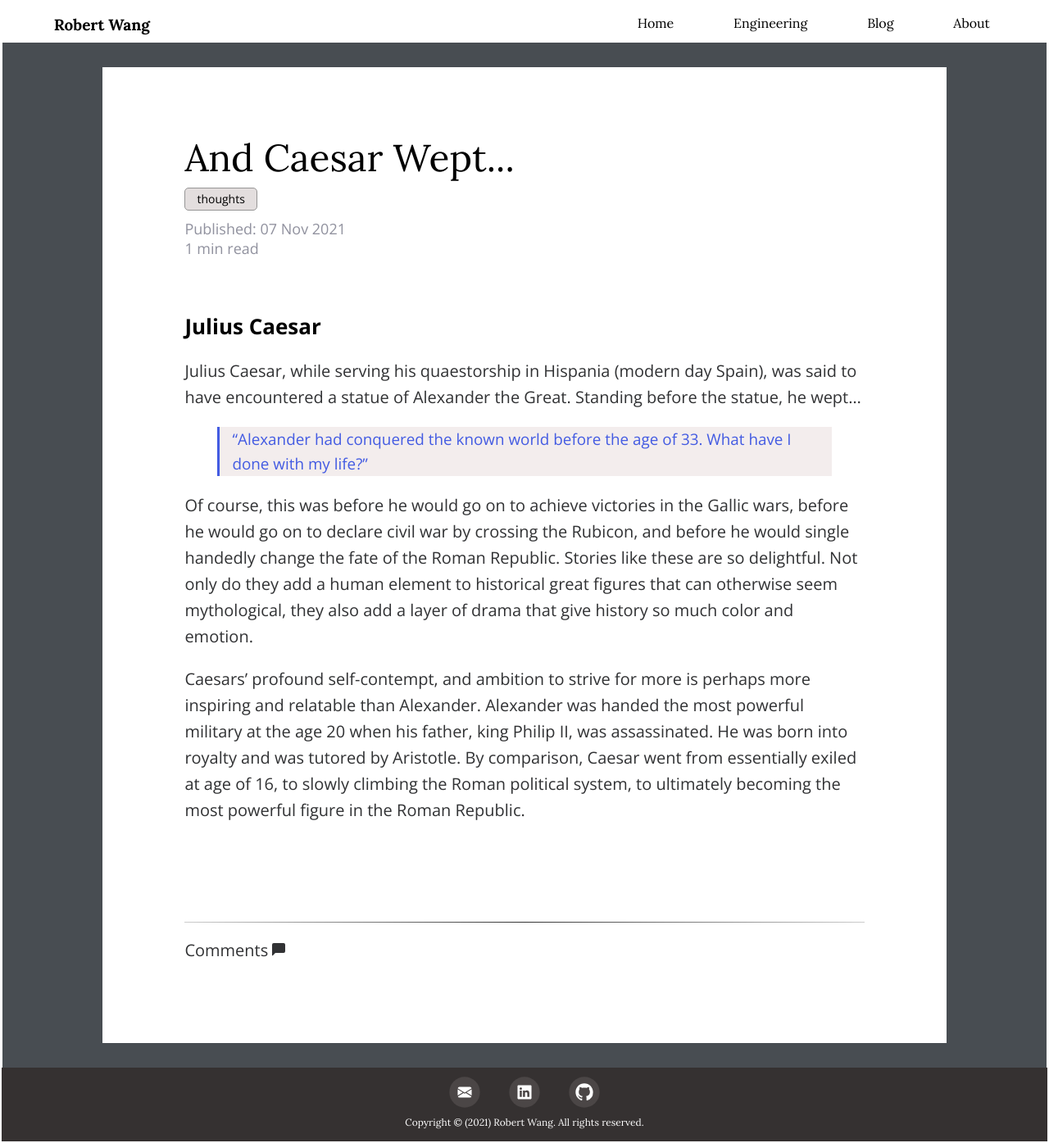
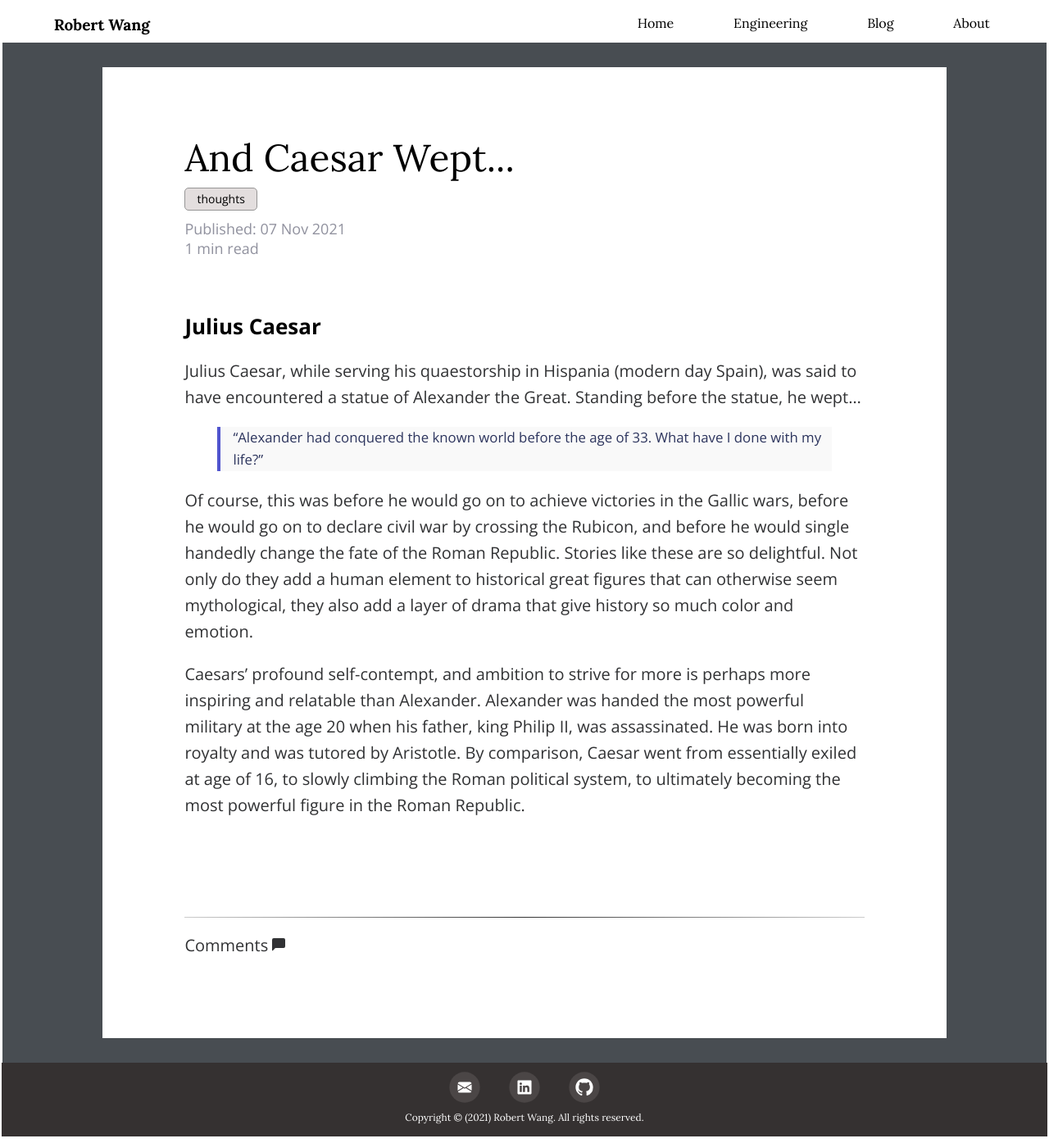
Before and after one commit to wcfrobert/wcfrobert.github.io, a Jekyll site: the page built from _posts/2021-11-07-ceasar-wept.markdown, in a window 1280 px wide. Shown: the whole page at 82% size. Built offline with Jekyll 4.4.1, drawn with Linux system fonts in a browser that asks for light colours; comment, search, counter and statistics services are not loaded.

Commit message:
refinements
- added date after title when browsing by tag or year
- added interactivity when hovering over tag in blog posts
- changed quote style
- testing various zoom levels

```diff
--- a/_layouts/blog-post.html
+++ b/_layouts/blog-post.html
@@ -5,7 +5,7 @@
   <meta charset ="utf-8">
   <title>Robert Wang</title>
   <link rel="shortcut icon" type="image/png" href="/assets/img/logo-blue.png"/>
-  <meta name="viewport" content="initial-scale=0.55" />
+
 
   <!-- Fonts -->
   <link rel="preconnect" href="https://fonts.gstatic.com">
--- a/_layouts/typical.html
+++ b/_layouts/typical.html
@@ -5,7 +5,7 @@
   <meta charset ="utf-8">
   <title>Robert Wang</title>
   <link rel="shortcut icon" type="image/png" href="/assets/img/logo-blue.png"/>
-  <meta name="viewport" content="initial-scale=0.55" />
+
 
   <!-- Fonts -->
   <link rel="preconnect" href="https://fonts.gstatic.com">
--- a/assets/css/style.css
+++ b/assets/css/style.css
@@ -868,12 +868,12 @@
 	color: black;
 }
 .blog-post blockquote {
-	border-left: rgb(67, 91, 226) 3px solid;
-	color: rgb(67, 91, 226);
+	border-left: rgb(80 84 206) 4px solid;
+	color: rgb(44 52 93);
 	padding-left: 15px;
 	font-family: "Open Sans", serif;
-	background-color: #f3eded;
-	font-size: 1.18rem;
+	background-color: #f9f9f9;
+	font-size: 1.05rem;
 }
 table {
 	border: 1px solid #ddd;
@@ -925,7 +925,11 @@
 	font-weight: bold; */
 	margin-bottom: 10px;
 }
-
+.blog-post .post-tag:hover {
+	cursor: pointer;
+	color:white;
+	background-color: rgb(67, 91, 226);
+}
 .blog-comments:hover {
 	cursor: pointer;
 	color:rgb(67, 91, 226);
--- a/tags.html
+++ b/tags.html
@@ -15,7 +15,7 @@
     <section class="tag-header" id={{tag[0]}}>{{ tag[0] }}</section>
     <ul class="tag-ul">
       {% for post in tag[1] %}
-      <li class="tag-item"><a href="{{ post.url }}">{{ post.title }}</a></li>
+      <li class="tag-item"><a href="{{ post.url }}">{{ post.title }}</a> <span style="font-size: 0.65rem; color:rgb(128, 128, 135)"> - {{ post.date | date: "%Y" }}</span></li>
       {% endfor %}
     </ul>
     {% endfor %}
--- a/years.html
+++ b/years.html
@@ -23,7 +23,7 @@
         {% assign date = currentdate %}
       {% endif %}
 
-      <li class="tag-item"><a href="{{ post.url }}">{{ post.title }}</a></li>
+      <li class="tag-item"><a href="{{ post.url }}">{{ post.title }}</a> <span style="font-size: 0.7rem; color:rgb(128, 128, 135)"> - {{ post.date | date: "%b %d" }}</span></li>
       {% if forloop.last %}</ul>{% endif %} <!-- end ul at last item-->
     {% endfor %}
 
```
